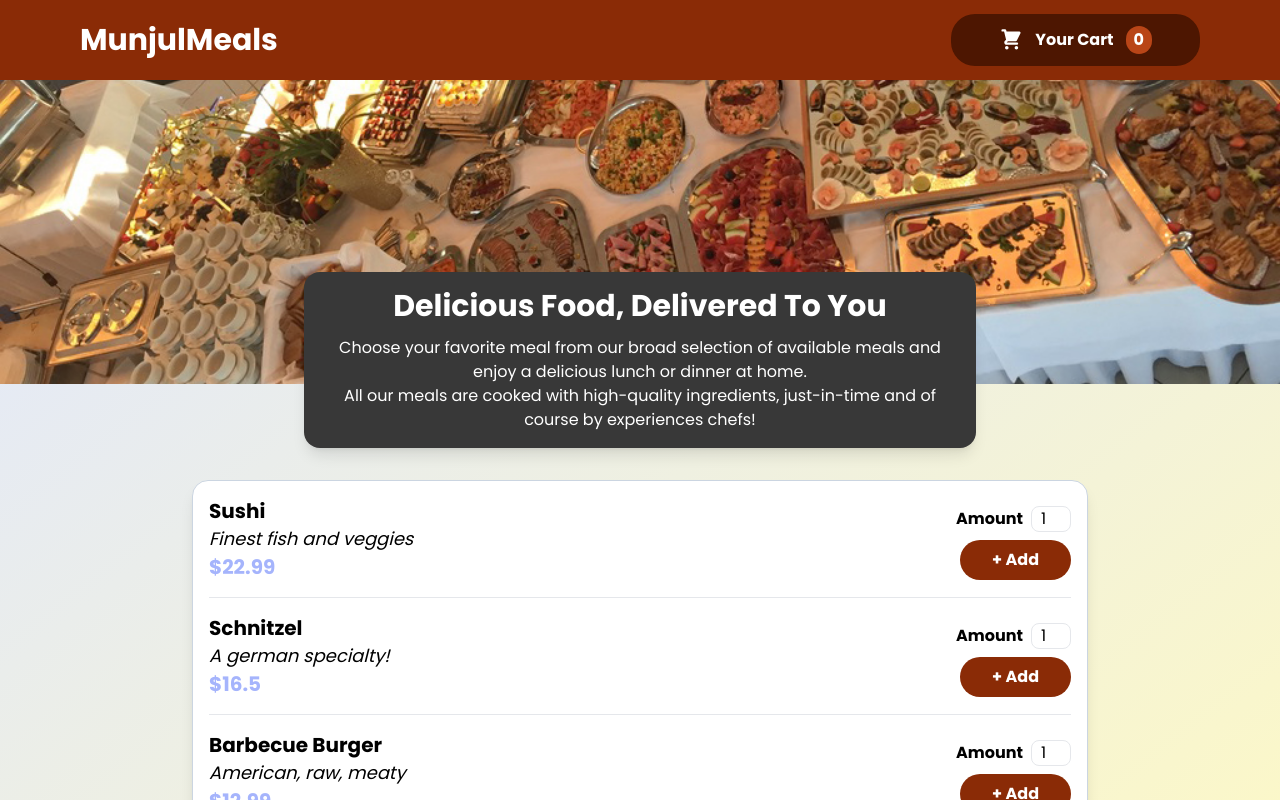
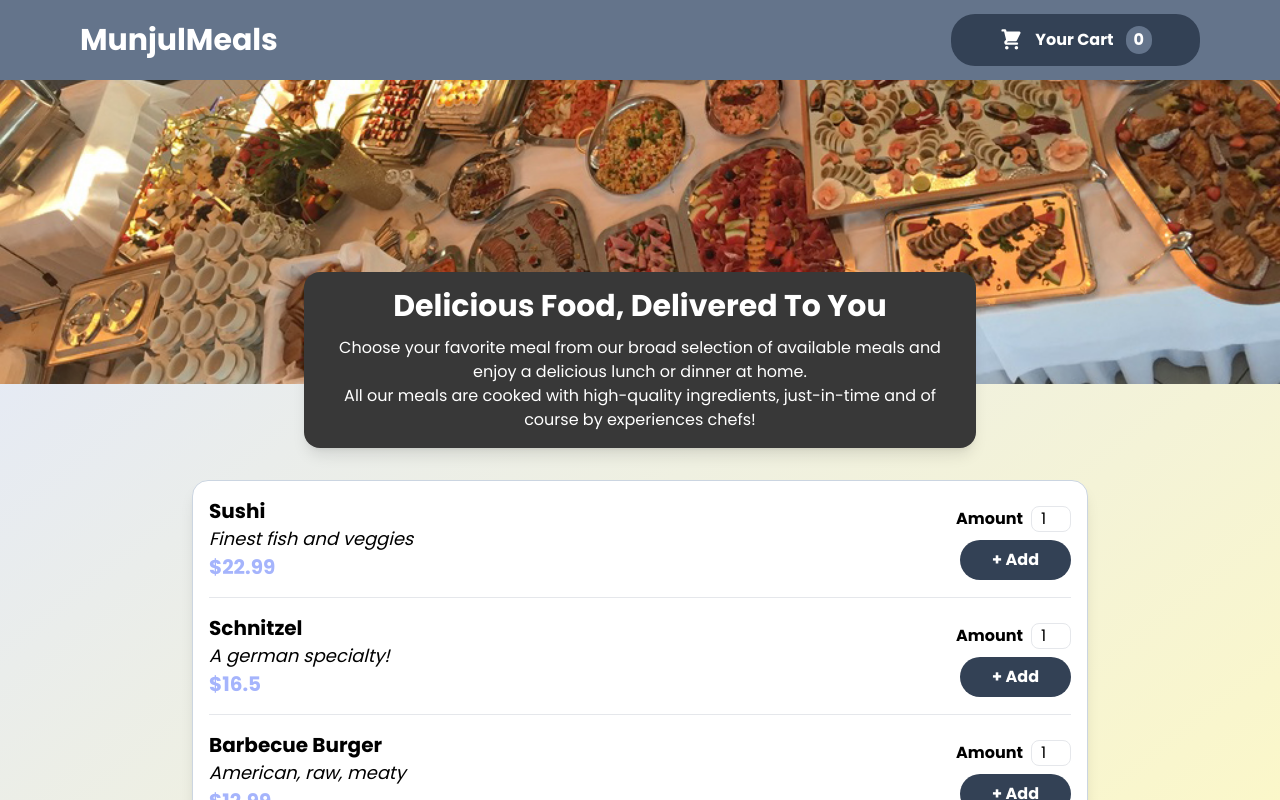
Before and after one commit to fiqihz/Food-Order-App, a React (Create React App) app: page / in a window 1280 px wide. Shown: the top 800 px of the page. Built offline with nearby package versions, Linux system fonts and the light colour scheme.

Commit message:
Changing background color

```diff
--- a/src/components/Layout/Header.js
+++ b/src/components/Layout/Header.js
@@ -5,8 +5,8 @@ import HeaderCartButton from "./HeaderCartButton";
 const Header = (props) => {
   return (
     <React.Fragment>
-      <header className="fixed top-0 left-0 w-full h-16 bg-[#8a2b06] text-white flex justify-between items-center py-3 px-4 z-10 sm:px-10 md:px-20 lg:h-20">
-        <h1 className="font-bold text-xl sm:text-2xl md:text-3xl">
+      <header className="fixed top-0 left-0 w-full h-16 bg-slate-500 text-white flex justify-between items-center py-3 px-4 z-10 sm:px-10 md:px-20 lg:h-20">
+        <h1 className="font-bold text-xl sm:text-2xl md:text-3xl ">
           MunjulMeals
         </h1>
         <HeaderCartButton handleShowCart={props.handleShowCart} />
--- a/src/components/Layout/HeaderCartButton.js
+++ b/src/components/Layout/HeaderCartButton.js
@@ -10,7 +10,7 @@ const HeaderCartButton = (props) => {
 
   return (
     <button
-      className="cursor-pointer border-none bg-[#4d1601] text-white flex justify-around items-center rounded-3xl font-bold hover:bg-[#2c0d00] active:bg-[#2c0d00] hover:scale-105 transition duration-300 px-3 py-2 sm:px-6 md:px-8 lg:px-12 lg:py-3"
+      className="cursor-pointer border-none bg-slate-700 text-white flex justify-around items-center rounded-3xl font-bold hover:bg-[#2c0d00] active:bg-[#2c0d00] hover:scale-105 transition duration-300 px-3 py-2 sm:px-6 md:px-8 lg:px-12 lg:py-3"
       onClick={props.handleShowCart}
     >
       <span className="w-3 h-3 mr-1 sm:w-4 sm:h-4 md:w-5 md:h-5 sm:mr-2 lg:w-6 lg:h-6 lg:mr-3">
@@ -23,7 +23,7 @@ const HeaderCartButton = (props) => {
         </svg>
       </span>
       <span className="text-sm md:text-base">Your Cart</span>
-      <span className="ml-2 bg-[#b94517] px-2 py-[2px] rounded-full font-bold md:ml-3">
+      <span className="ml-2 bg-slate-500 px-2 py-[2px] rounded-full font-bold md:ml-3">
         {totalItems}
       </span>
     </button>
--- a/src/components/Meals/MealItemForm.js
+++ b/src/components/Meals/MealItemForm.js
@@ -34,7 +34,7 @@ const MealItemForm = (props) => {
       <div className="flex justify-end">
         <button
           type="submit"
-          className="bg-[#8a2b06] text-sm px-4 py-1 sm:px-6 md:px-8 md:py-2 md:font-bold md:text-base rounded-full text-white font-semibold hover:scale-105 hover:opacity-80 transition duration-300"
+          className="bg-slate-700 text-sm px-4 py-1 sm:px-6 md:px-8 md:py-2 md:font-bold md:text-base rounded-full text-white font-semibold hover:scale-105 hover:opacity-80 transition duration-300"
         >
           + Add
         </button>
```
